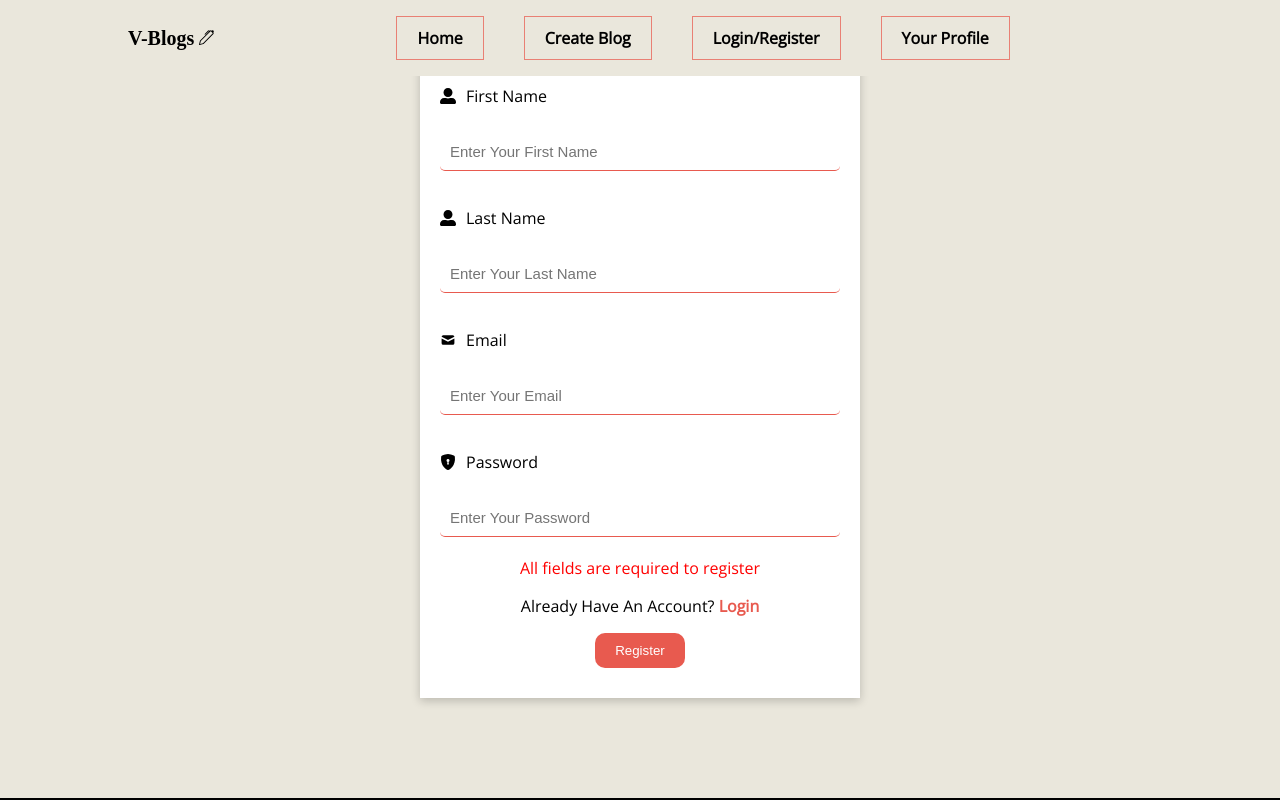
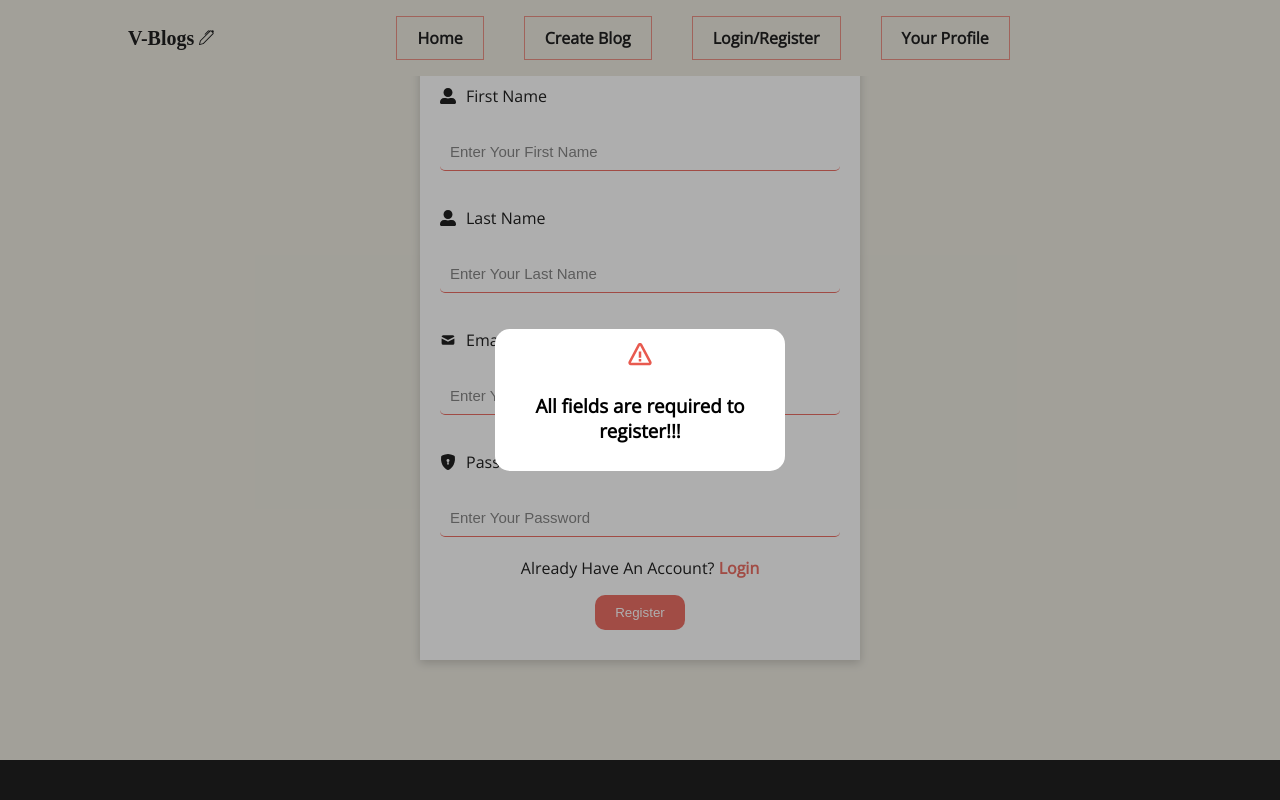
Before and after one commit to Big-Pabby/V-blogs, a React (Create React App) app: page /register in a window 1280 px wide. Both pictures are taken after a click on the button "Register". Shown: the part 401-1201 px from the top of the page. Built offline with nearby package versions, Linux system fonts and the light colour scheme; a web font is replaced by a local one.

Commit message:
Created and added modal to login and register

```diff
--- /dev/null
+++ b/src/Components/ModalMessage/ErrorModal.jsx
@@ -0,0 +1,18 @@
+import React from 'react'
+import './Modal.css'
+import {BiError} from 'react-icons/bi'
+
+const ErrorModal = ({errModal, message}) => {
+    if(errModal === true) {
+        return (
+            <div className="modal-container">
+                <div className="modal">
+                  <BiError className="modal-icon" />
+                  <h3>{message}</h3>
+                </div>
+            </div>
+        )
+    }
+}
+
+export default ErrorModal
--- /dev/null
+++ b/src/Components/ModalMessage/Modal.css
@@ -0,0 +1,23 @@
+.modal-container {
+    height: 100vh;
+    width: 100%;
+    display: flex;
+    align-items: center;
+    justify-content: center;
+    position: fixed;
+    z-index: 100;
+    background: rgba(56, 56, 56, 0.405);
+    top: 0;
+}
+
+.modal {
+    background: #fff;
+    width: 250px;
+    padding: 10px 20px;
+    border-radius: 15px;
+}
+
+.modal-icon {
+    font-size: 30px;
+    color: var(--color-secondary-deep);
+}
--- /dev/null
+++ b/src/Components/ModalMessage/SuccessModal.jsx
@@ -0,0 +1,18 @@
+import React from 'react'
+import './Modal.css'
+import {BsCheckCircle} from 'react-icons/bs'
+
+const SuccessModal = ({modal, message}) => {
+    if(modal === true) {
+        return (
+            <div className="modal-container">
+                <div className="modal">
+                  <BsCheckCircle className="modal-icon" />
+                  <h3>{message}</h3>
+                </div>
+            </div>
+        )
+    }
+}
+
+export default SuccessModal
--- a/src/views/Login/Login.jsx
+++ b/src/views/Login/Login.jsx
@@ -6,6 +6,8 @@ import LoginImage from '../../assets/images/login.svg'
 import {BsFillShieldLockFill} from 'react-icons/bs'
 import {HiMail} from 'react-icons/hi';
 import Loading from '../../Components/Loading/Loading'
+import SuccessModal from '../../Components/ModalMessage/SuccessModal';
+import ErrorModal from '../../Components/ModalMessage/ErrorModal';
 
 const Login = ({logUser}) => {
   const [loginDetails, setLoginDetails] = useState({
@@ -13,7 +15,10 @@ const Login = ({logUser}) => {
     password: ''
   })
   const [errorMessage, setErrorMessage] = useState('');
-  const [loader, setLoader] = useState(false)
+  const [successMessage, setSuccessMessage] = useState('');
+  const [loader, setLoader] = useState(false);
+  const [modal, setModal] = useState(false);
+  const [errModal, setErrModal] = useState(false);
 
   const history = useNavigate()
   const inputEmail = (e) => {
@@ -34,23 +39,47 @@ const Login = ({logUser}) => {
               password: loginDetails.password
           })
       })
-      setTimeout(() => {
-        setLoader(false);
-      }, 5000)
       const user = await res.json();
       if(user === 'Email is not registered') {
-        setErrorMessage('Email is not registered')
+        setErrModal(true);
+        setErrorMessage('Email is not registered');
+        setTimeout(() => {
+          setErrModal(false);
+          setErrorMessage('')
+        }, 5000)
       } else if (user === 'Invalid Password') {
-        setErrorMessage('Invalid Password')
+        setErrModal(true);
+        setErrorMessage('Invalid Password');
+        setTimeout(() => {
+          setErrModal(false);
+          setErrorMessage('')
+        }, 5000)
       } else if(user === 'unable to login'){
-        setErrorMessage('unable to login')
-      }else {
-        console.log(user)
+        setErrModal(true);
+        setErrorMessage('Unable To Login');
+        setTimeout(() => {
+          setErrModal(false);
+          setErrorMessage('')
+        }, 5000)
+      } else {
         logUser(user);
-        history("/V-blogs")
+        setModal(true);
+        setSuccessMessage('Login Successful');
+        setTimeout(() => {
+          setModal(false);
+          setSuccessMessage('')
+          history("/V-blogs")
+        }, 5000)
       }
+
+      setLoader(false);
     } else {
-      setErrorMessage('All fields are required to login to account')
+      setErrModal(true);
+      setErrorMessage('All fields are required to login!!!');
+      setTimeout(() => {
+        setErrModal(false);
+        setErrorMessage('')
+      }, 5000)
     }
   }
 
@@ -77,12 +106,13 @@ const Login = ({logUser}) => {
           </label>
           <input type="password" onChange={inputPassword} placeholder='Enter Your Password' />
         </div>
-        <p className='error-msg'>{errorMessage}</p>
         <p>Don't Have An Account? <Link to="/register">Register</Link></p>
         <button type='button' onClick={onLogin} className='btn'>LOGIN</button>
       </form>
     </div>
     <Loading loader={loader} />
+    <SuccessModal modal={modal} message={successMessage} />
+    <ErrorModal errModal={errModal} message={errorMessage} />
   </div>
   )
 }
--- a/src/views/Register/Register.jsx
+++ b/src/views/Register/Register.jsx
@@ -7,6 +7,8 @@ import {BsFillShieldLockFill} from 'react-icons/bs'
 import {HiMail} from 'react-icons/hi'
 import {FaUserAlt} from 'react-icons/fa'
 import Loading from '../../Components/Loading/Loading'
+import SuccessModal from '../../Components/ModalMessage/SuccessModal';
+import ErrorModal from '../../Components/ModalMessage/ErrorModal';
 
 const Register = () => {
   const [registerUser, setRegisterUser] = useState({
@@ -16,7 +18,10 @@ const Register = () => {
     password: '',
   })
   const [errorMessage, setErrorMessage] = useState('')
-  const [Loader, setLoader] = useState(false)
+  const [successMessage, setSuccessMessage] = useState('')
+  const [Loader, setLoader] = useState(false);
+  const [modal, setModal] = useState(false);
+  const [errModal, setErrModal] = useState(false);
 
   const history = useNavigate();
 
@@ -49,18 +54,31 @@ const Register = () => {
               password: registerUser.password
           })
       })
-      setTimeout(() => {
-        setLoader(false);
-      }, 5000)
       const user = await res.json()
-      console.log(user)
       if(user === 'email already exist') {
-        setErrorMessage('Email already exist')
+        setErrModal(true);
+        setErrorMessage('Email Already Exists');
+        setTimeout(() => {
+          setErrModal(false);
+          setErrorMessage('')
+        }, 5000)
       } else {
-        history('/login')
+        setModal(true);
+        setSuccessMessage('Registration Was Successful');
+        setTimeout(() => {
+          setModal(false);
+          setSuccessMessage('')
+          history("/login")
+        }, 5000)
       }
+      setLoader(false)
     } else {
-      setErrorMessage('All fields are required to register')
+      setErrModal(true);
+        setErrorMessage('All fields are required to register!!!');
+        setTimeout(() => {
+          setErrModal(false);
+          setErrorMessage('')
+        }, 5000)
     }
   }
 
@@ -101,12 +119,13 @@ const Register = () => {
               </label>
               <input type="password" onChange={registerPassword} placeholder='Enter Your Password' />
             </div>
-            <p className='error-msg'>{errorMessage}</p>
             <p>Already Have An Account? <Link to="/login">Login</Link></p>
             <button type='button' onClick={onRegister} className='btn'>Register</button>
           </form>
         </div>
         <Loading loader={Loader} />
+        <SuccessModal modal={modal} message={successMessage} />
+        <ErrorModal errModal={errModal} message={errorMessage} />
     </div>
   )
 }
```
